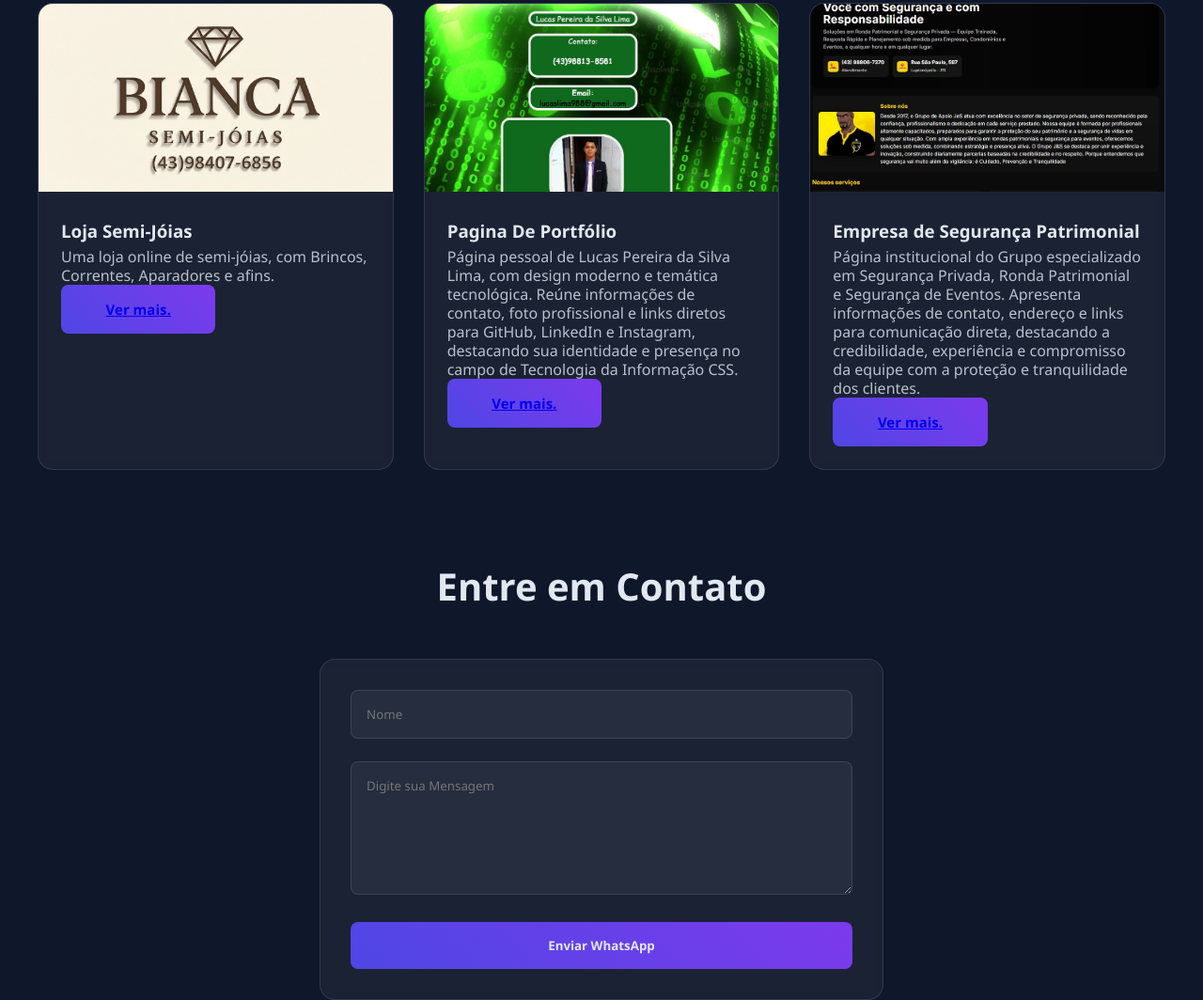
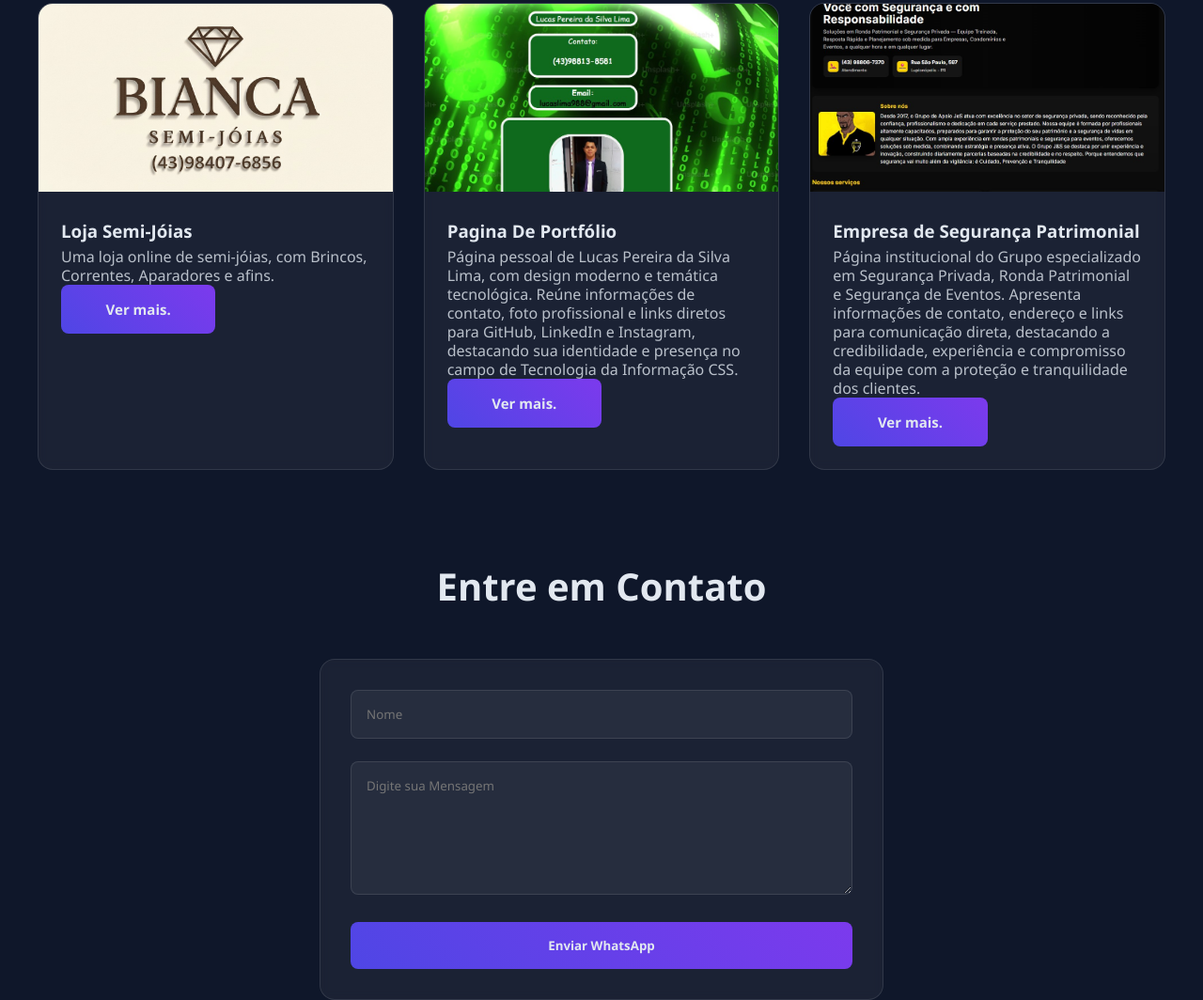
Before and after one commit to Limalima212324/portf-lio, a plain HTML site: page index.html in a window 1280 px wide. Shown: the part 1439-2503 px from the top of the page at 94% size. Drawn offline with Linux system fonts and the light colour scheme.

Commit message:
atualziação de todo projeto e pastas

```diff
--- a/style.css
+++ b/style.css
@@ -364,12 +364,19 @@ h1 {
     text-decoration: none; /* Remove sublinhado sempre */
 }
 
-.ver-mais:hover {
+.ver-mais:hover a {
     text-decoration: none; /* Garante que não apareça no hover */
     transform: translateY(-4px); /* Move o botão para cima */
     box-shadow: 0 5px 15px rgba(79, 70, 229, 0.4); /* Sombra */
 }
 
-.ver-mais:hover a {
-    text-decoration: none;
+.ver-mais a {
+    text-decoration: none; /* Remove o sublinhado */
+    color: var(--claro); /* Mantém a mesma cor do texto */
+    display: inline-block; /* Permite aplicar padding e alinhamento */
 }
+
+.ver-mais a:hover {
+    text-decoration: none; /* Garante que não apareça no hover */
+    color: var(--claro); /* Mantém a cor no hover */
+}
```
Also changed, not shown: index.html (+2 -1 lines).
